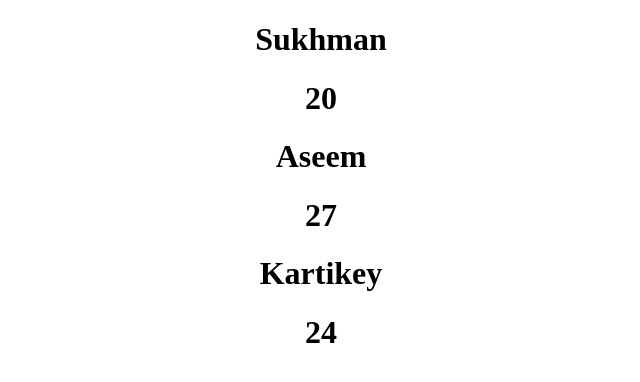
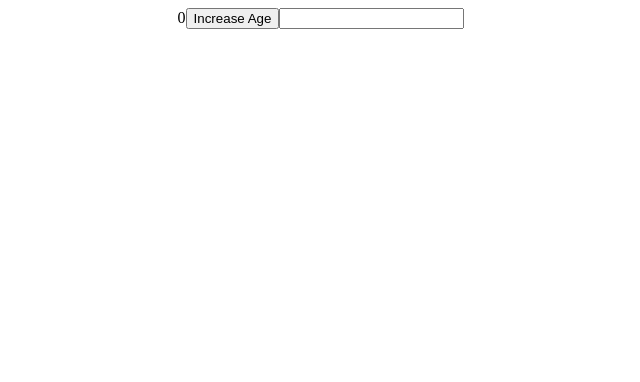
Before and after one commit to sukhman31/Learn-React, a React (Create React App) app: page / in a window 1280 px wide. Shown: the top 382 px of the page, without its empty margins (319-959 px from the left). Built offline with nearby package versions, Linux system fonts and the light colour scheme.

Commit message:
useState hook

```diff
--- a/src/App.js
+++ b/src/App.js
@@ -1,19 +1,27 @@
 import './App.css';
-import {User} from './User'
+import { useState } from 'react'
 
 
 function App() {
-  const users = [
-    {'name' : 'Sukhman' , 'age' : 20},
-    {'name' : 'Aseem' , 'age' : 27},
-    {'name' : 'Kartikey', 'age' : 24}
-  ];
+  const [age, setAge] = useState(0);
+  const [inputValue, setInputValue] = useState('');
+
+  const increaseAge = () => {
+    setAge(age+1);
+  }
+
+  //every onChange function has a default property event
+  const handleInputChange = (event) => {
+    setInputValue(event.target.value);
+  }
+
   return (
-    <div className="App">
-      {users.map((user,key) => {
-        return <User name = {user.name} age = {user.age}/>
-      })}
-    </div>
+  <div className='App'>
+    {age}
+    <button onClick={increaseAge}>Increase Age</button>
+    <input type='text' onChange={handleInputChange}/>
+    {inputValue}
+  </div>
   )
 }
 
--- a/src/User.js
+++ /dev/null
@@ -1,8 +0,0 @@
-export const User = (props) => {
-    return (
-    <div>
-      <h1>{props.name}</h1>
-      <h1>{props.age}</h1>
-    </div>
-    )
-}
```
